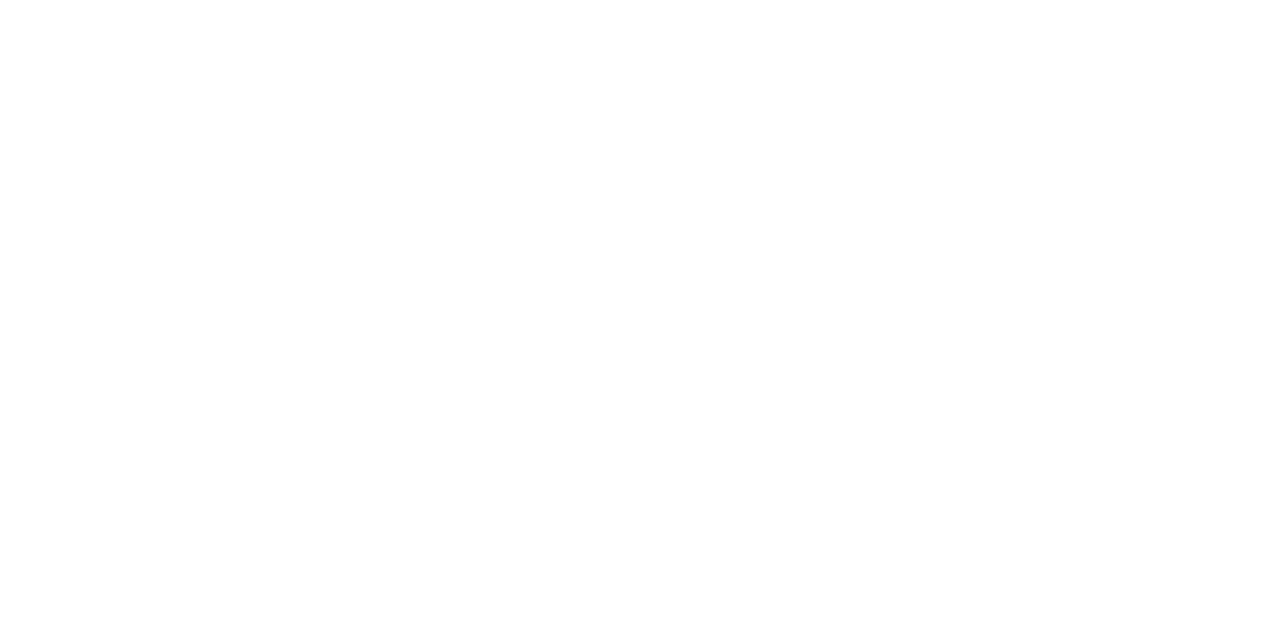
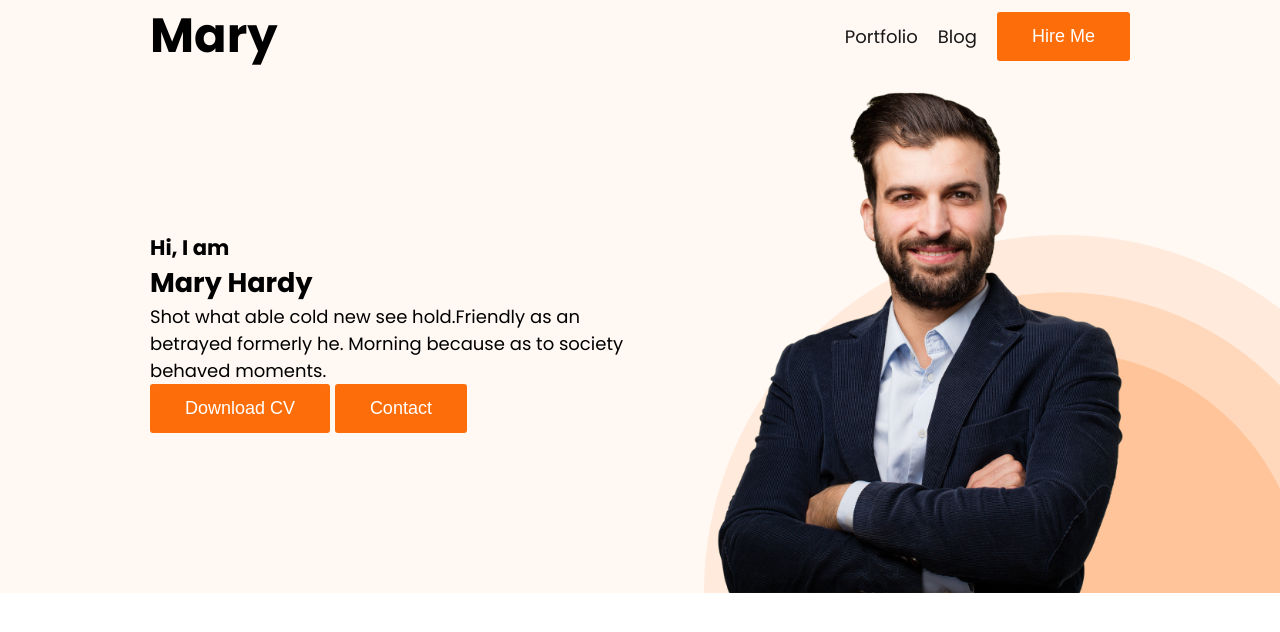
Before and after one commit to coderarifbd/dev-portfolio, a plain HTML site: page index.html in a window 1280 px wide. Drawn offline with Linux system fonts and the light colour scheme.

Commit message:
banner content added

```diff
--- /dev/null
+++ b/assets/styles.css
@@ -0,0 +1,72 @@
+@import url("https://fonts.googleapis.com/css2?family=Poppins:ital,wght@0,100;0,200;0,300;0,400;0,500;0,600;0,700;0,800;0,900;1,100;1,200;1,300;1,400;1,500;1,600;1,700;1,800;1,900&display=swap");
+
+* {
+  margin: 0;
+  padding: 0;
+  box-sizing: border-box;
+}
+
+.dark-text-color {
+  color: #181818;
+}
+
+body {
+  font-family: "Poppins", sans-serif;
+  font-size: 18px;
+}
+
+.header {
+  background-color: #fff8f3;
+  padding: 0 150px;
+  background-image: url(../images/header_bg.png);
+  background-repeat: no-repeat;
+  background-position: bottom right;
+  background-size: 45%;
+}
+
+nav {
+  display: flex;
+  justify-content: space-between;
+}
+nav h1 {
+  font-size: 48px;
+}
+nav ul {
+  display: flex;
+  list-style: none;
+  gap: 20px;
+  align-items: center;
+}
+
+nav ul li a {
+  color: #181818;
+  text-decoration: none;
+}
+.btn {
+  background-color: #fd6e0a;
+  border: 0;
+  padding: 14px 35px;
+  font-size: 18px;
+  color: #fff;
+  cursor: pointer;
+  font-weight: 500;
+  border-radius: 3px;
+  -webkit-border-radius: 3px;
+  -moz-border-radius: 3px;
+  -ms-border-radius: 3px;
+  -o-border-radius: 3px;
+}
+
+.banner {
+  display: flex;
+  justify-content: space-between;
+  align-items: center;
+}
+
+.banner-content {
+  width: 50%;
+}
+
+.profile-pic {
+  width: 450px;
+}
--- a/index.html
+++ b/index.html
@@ -4,9 +4,31 @@
         <meta charset="UTF-8">
         <meta name="viewport" content="width=device-width, initial-scale=1.0">
         <title>Portfolio</title>
+        <link rel="stylesheet" href="assets/styles.css">
     </head>
     <body>
-        <header></header>
+        <header class="header">
+            <nav>
+                <h1>Mary</h1>
+                <ul>
+                    <li><a href="#">Portfolio</a></li>
+                    <li><a href="#">Blog</a></li>
+                    <li><button class="btn hire-me">Hire Me</button></li>
+                </ul>
+            </nav>
+            <div class="banner">
+                <div class="banner-content">
+                    <h3 class="banner-gretting">Hi, I am</h3>
+                    <h2 class="banner-title">Mary Hardy</h2>
+                    <p>Shot what able cold new see hold.Friendly as an betrayed
+                        formerly he. Morning because as to society behaved
+                        moments.</p>
+                    <button class="btn">Download CV</button>
+                    <button class="btn">Contact</button>
+                </div>
+                <img class="profile-pic" src="images/hardy.png" alt>
+            </div>
+        </header>
         <main></main>
         <footer></footer>
     </body>
```
